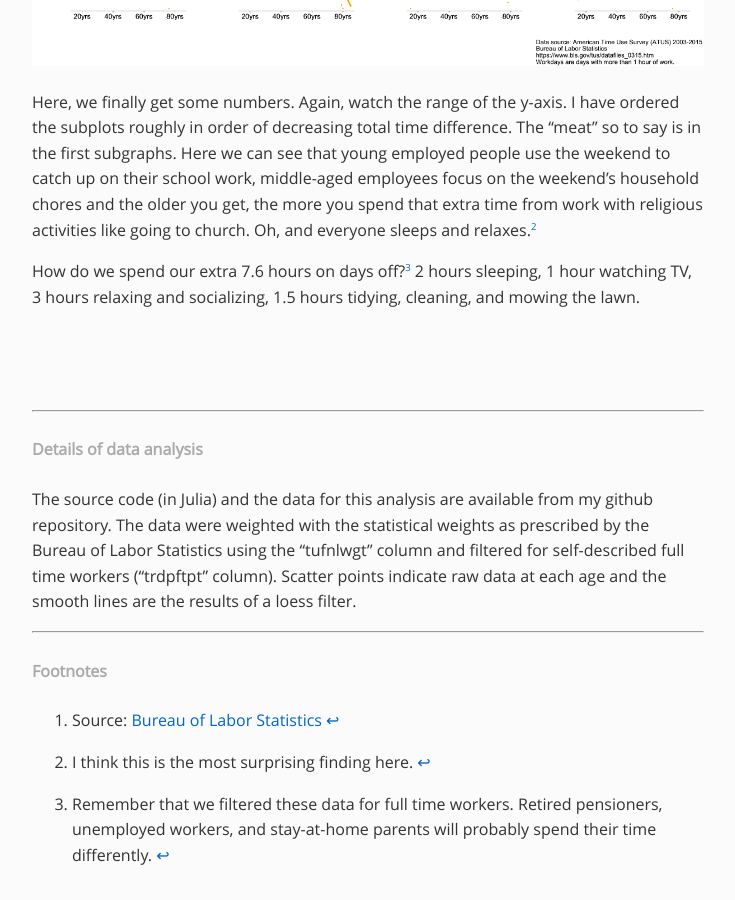
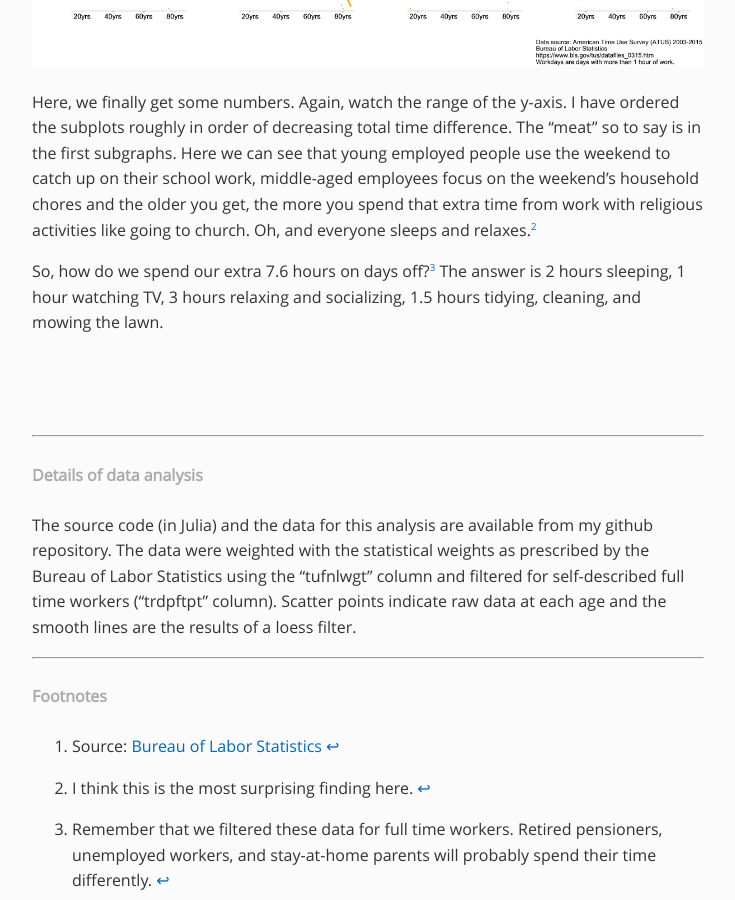
Before and after one commit to ttor/ttor.github.io, a Jekyll site: the page built from _posts/2017-02-08-american-time-use.md, in a window 1280 px wide and 900 px high, scrolled down 2965 px. Shown: the whole window, without its empty margins (272-1007 px from the left). Built offline with Jekyll 4.4.1, drawn with Linux system fonts in a browser that asks for light colours.

Commit message:
minor post edit

```diff
--- a/_posts/2017-02-08-american-time-use.md
+++ b/_posts/2017-02-08-american-time-use.md
@@ -66,7 +66,7 @@ Here, we finally get some numbers. Again, watch the range of the y-axis. I have
 The "meat" so to say is in the first subgraphs. Here we can see that young employed people use the weekend to catch up on their school work, middle-aged employees focus on the weekend's household chores and the older
 you get, the more you spend that extra time from work with religious activities like going to church. Oh, and everyone sleeps and relaxes.[^2]
 
-How do we spend our extra 7.6 hours on days off?[^3] 2 hours sleeping, 1 hour watching TV, 3 hours relaxing and socializing, 1.5 hours tidying, cleaning, and mowing the lawn.
+So, how do we spend our extra 7.6 hours on days off?[^3] The answer is 2 hours sleeping, 1 hour watching TV, 3 hours relaxing and socializing, 1.5 hours tidying, cleaning, and mowing the lawn.
 
 &nbsp;
 
```
Also changed, not shown: 1 other file.
